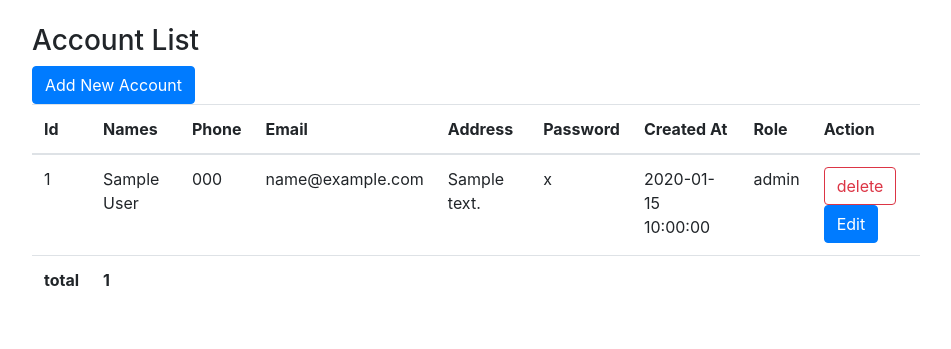
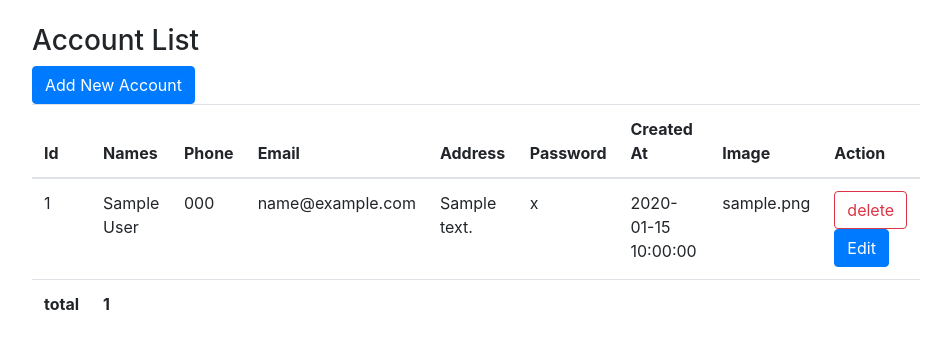
Before and after one commit to rangbind/fruits-shop, a PHP site: page /accountList.php in a window 1280 px wide. Shown: the part 56-405 px from the top of the page, without its empty margins (53-1004 px from the left). Run offline with PHP 8.4, Linux system fonts and the light colour scheme; the visitor is signed in with stand-in values (Sample User, id 1); tables that the repository leaves empty or names only in its code hold one stand-in row (values such as "Sample post"); a stand-in replaces the project's code that opens the database connection.

Commit message:
updated files

```diff
--- a/accountList.php
+++ b/accountList.php
@@ -22,7 +22,7 @@
 			<th>Address </th>
 			<th>Password</th>
 			<th>Created At</th>
-			<th>Role</th>
+			<th>Image</th>
 			<th>Action</th>
 
 
@@ -44,7 +44,7 @@
 			<td><?php echo $value['address']; ?></td>
 			<td><?php echo $value['password']; ?></td>
 			<td><?php echo $value['created_at']; ?></td>
-			<td><?php echo $value['role']; ?></td>
+			<td><?php echo $value['image']; ?></td>
 			<td>
 				<a class="btn btn-outline-danger" href="deleteAccount.php?account_id=<?php echo $value['id'];?>" id="account_id">  delete </a><a class="btn btn-primary" href="editAccountview.php?account_id=<?php echo $value['id'];?>" id="account_id"> Edit </a>
 			</td>
--- a/addFruits.php
+++ b/addFruits.php
@@ -26,6 +26,8 @@ if(!empty($_POST['fruit_name']) && !empty($_POST['price']) && !empty($_POST['qua
 		$isUploaded = move_uploaded_file($file_tmp,"pics/".$file_name_new);
 		//End of moving file
 
+		//echo "<img src='$file_name_new' height='100' width='100'/>";
+
 		//select where fruit_name = fruit name
 		$selectQuery = "INSERT INTO fruit_master(fruit_name, price, quantity, image) values('$fruit_name', '$price', '$quantity', '$file_name_new')";
 
--- a/dashboard.php
+++ b/dashboard.php
@@ -17,6 +17,7 @@
 			<th>Fruit name</th>
 			<th>Price</th>
 			<th>Quantity</th>
+			<th>Image</th>
 			<th>Created At</th>
 			<th>Action</th>
 		</tr>
@@ -40,6 +41,7 @@
 			<td><?php echo $value['fruit_name']; ?></td>
 			<td><?php echo $value['price']; ?></td>
 			<td><?php echo $value['quantity']; ?></td>
+			<td><img src="<?php echo "pics/".$value['image']; ?>" width="80px"> </td>
 			<td><?php echo $value['created_at']; ?></td>
 
 			<td>
--- a/editfruit.php
+++ b/editfruit.php
@@ -9,10 +9,11 @@
 	$fruit_id = $_POST['fruit_id'];
 	$price = $_POST['price'];
 	$quantity = $_POST['quantity'];
+	$image = $_POST['image'];
 
 
 
-	$selectQuery = "UPDATE fruit_master SET price='$price', quantity='$quantity' WHERE id='$fruit_id'";
+	$selectQuery = "UPDATE fruit_master SET price='$price', quantity='$quantity', image='$image' WHERE id='$fruit_id'";
 
 	$result = $mysqli->query($selectQuery);
 
--- a/editfruitview.php
+++ b/editfruitview.php
@@ -29,12 +29,13 @@ if(!empty($_GET['fruit_id'])){
 			<label>Price:</label>
 			<input value="<?php echo $dataArray[0]['price'] ?>" type="text" class="form-control" name="price" placeholder="Price" required="true">
 
-
 			<label>Quantity:</label>
 			<input value="<?php echo $dataArray[0]['quantity'] ?>" type="text" class="form-control" name="quantity" placeholder="Quantity" required="true">
 
 			<label>Image:</label>
+			<input  type="text" name="image" >
 			<input type="file" class="form-control" name="image" placeholder="image" required="true">
+
 			<br>
 			<button class="btn btn-primary" type="submit" name="submit">Submit</button>
 
```
Also changed, not shown: pics/20211119095845.png (added), pics/20211120090007.png (added), pics/20211120091310.png (added), pics/20211120091609.png (added), pics/20211120091719.png (added).
